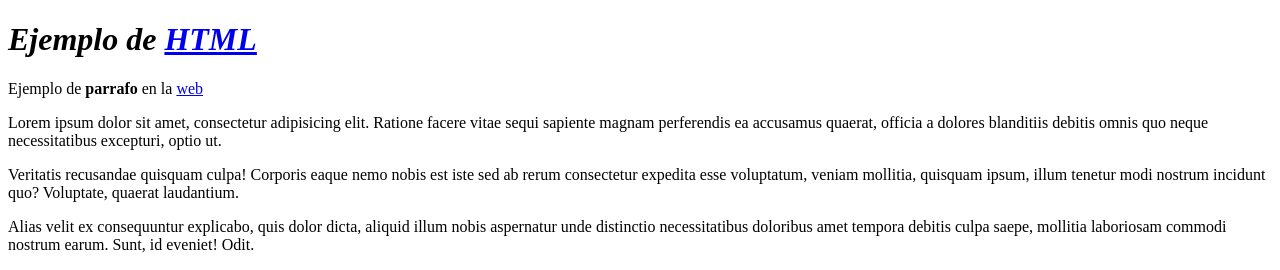
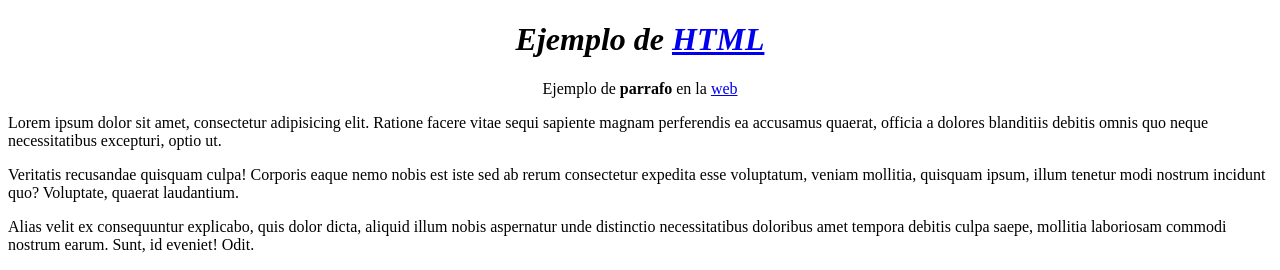
Before and after one commit to rubennovillo/cursoweb, a PHP site: page / in a window 1280 px wide. Shown: the top 270 px of the page. Run offline with PHP 8.4, Linux system fonts and the light colour scheme; some libraries are stand-ins or nearby versions.

Commit message:
uso class

```diff
--- a/04_inicio/Index.html
+++ b/04_inicio/Index.html
@@ -14,7 +14,7 @@
 </head>
 <body>
     <h1><i>Ejemplo de <a href="https://www.w3.org/TR/html52/">HTML</a></i></h1>
-    <p>Ejemplo de <strong>parrafo</strong> en la <a href="https://www.google.com/">web</a></p>
+    <p class="destacado, centrado">Ejemplo de <strong>parrafo</strong> en la <a href="https://www.google.com/">web</a></p>
     <p>Lorem ipsum dolor sit amet, consectetur adipisicing elit. Ratione facere vitae sequi sapiente magnam perferendis ea accusamus quaerat, officia a dolores blanditiis debitis omnis quo neque necessitatibus excepturi, optio ut.</p>
     <p>Veritatis recusandae quisquam culpa! Corporis eaque nemo nobis est iste sed ab rerum consectetur expedita esse voluptatum, veniam mollitia, quisquam ipsum, illum tenetur modi nostrum incidunt quo? Voluptate, quaerat laudantium.</p>
     <p>Alias velit ex consequuntur explicabo, quis dolor dicta, aliquid illum nobis aspernatur unde distinctio necessitatibus doloribus amet tempora debitis culpa saepe, mollitia laboriosam commodi nostrum earum. Sunt, id eveniet! Odit.</p>
--- a/04_inicio/css/style.css
+++ b/04_inicio/css/style.css
@@ -1,3 +1,11 @@
-h1, p{
-    /*display: inline;*/
+h1{
+    text-align: center
 }
+.centrado{
+    text-align: center;
+
+}
+
+.destacado{
+    color: blue;
+}
```
Also changed, not shown: ejercicio_1/css/style.css (+7 -0 lines).
